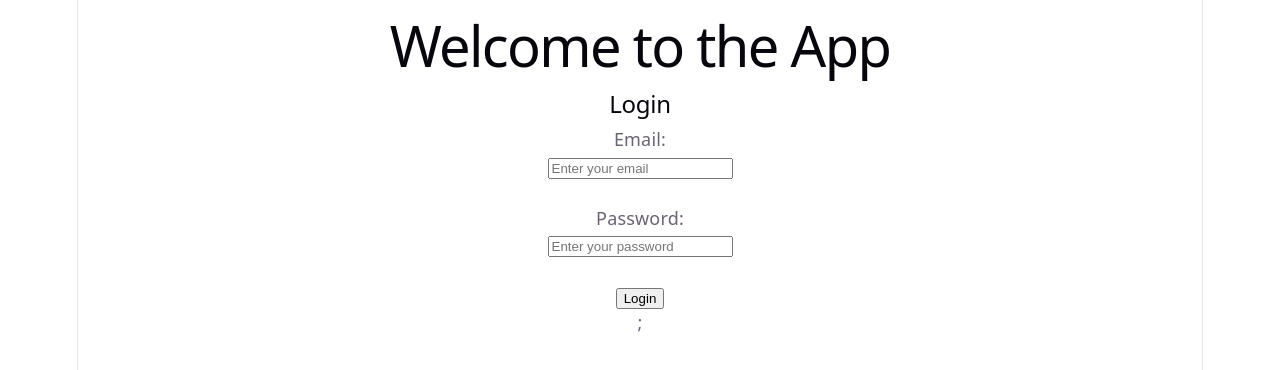
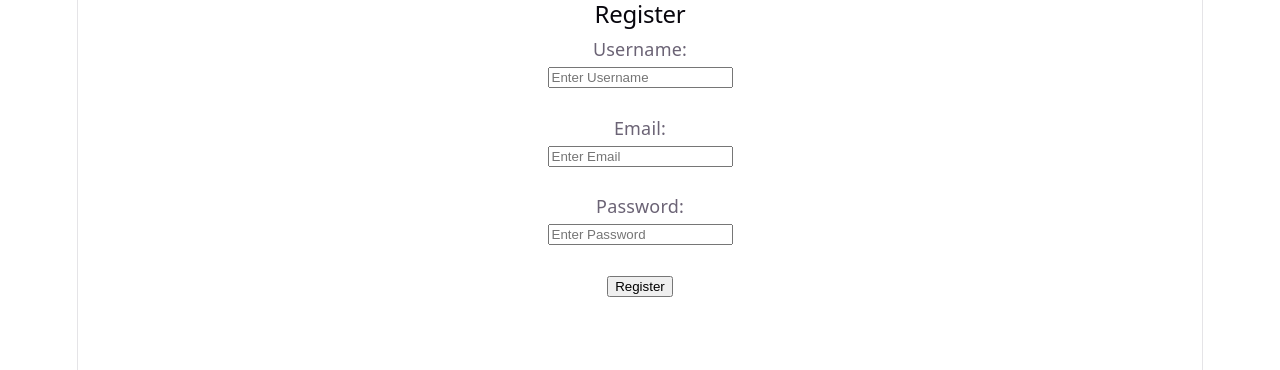
Before and after one commit to Saif-711/online-meeting-or-study-room, a React app in the folder Frontend/: page /register in a window 1280 px wide. Shown: the top 370 px of the page. Built offline with nearby package versions, Linux system fonts and the light colour scheme; the HTML template or start-up script is replaced by a standard one.

Commit message:
handle Register

```diff
--- a/Frontend/src/App.jsx
+++ b/Frontend/src/App.jsx
@@ -1,10 +1,14 @@
 import Login from "./pages/Login";
+import Dashboard from "./pages/Dashboard";
+import Register from "./pages/Register";
+import { Routes, Route } from "react-router-dom";
 function App() {
   return (
-    <>
-    <h1>Welcome to the App</h1>
-        <Login />;
-        </>
+    <Routes>
+      <Route path="/register" element={<Register />} />
+      <Route path="/login" element={<Login />} />
+      <Route path="/dashboard" element={<Dashboard />} />
+    </Routes>
   );
 
 }
--- a/Frontend/src/main.jsx
+++ b/Frontend/src/main.jsx
@@ -3,11 +3,14 @@ import { createRoot } from 'react-dom/client'
 import './index.css'
 import App from './App.jsx'
 import AuthProvider from './context/AuthContext.jsx'
+import { BrowserRouter } from 'react-router-dom'
+createRoot(document.getElementById('root')).render(
 
-createRoot(document.getElementById('root')).render(
   <StrictMode>
+    <BrowserRouter>
     <AuthProvider>
       <App/>
     </AuthProvider>
+    </BrowserRouter>
   </StrictMode>,
 )
--- /dev/null
+++ b/Frontend/src/pages/Dashboard.jsx
@@ -0,0 +1,6 @@
+
+export default function Dashboard() {
+    return (
+        <h1>Welcome to the Dashboard</h1>
+    );
+}
--- a/Frontend/src/pages/Login.jsx
+++ b/Frontend/src/pages/Login.jsx
@@ -1,8 +1,9 @@
 import {useState} from "react";
 import {login} from "../services/authService";
+import {useNavigate} from "react-router-dom";
 export default function Login (){
 
-
+  const navigate = useNavigate();
   const [email,setEmail] = useState("");
   const [password,setPassword] = useState("");
   const [error,setError] = useState("");
@@ -15,10 +16,10 @@ export default function Login (){
     try{
       const data = await login(email,password);
       localStorage.setItem("token",data.token);
-      //test
-      console.log(data);
-      console.log("Login successful");
-      //
+      // console.log(data);
+      // console.log("Login successful");
+      navigate("/dashboard");
+
 
 
     }catch(err){
--- /dev/null
+++ b/Frontend/src/pages/Register.jsx
@@ -0,0 +1,72 @@
+import { useState } from "react";
+import { register } from "../services/authService";
+import { useNavigate } from "react-router-dom";
+export default function Register() {
+    const navigate = useNavigate();
+   const [formData,setFormData]=useState({
+        username:"",
+        email:"",
+        password:""
+   })
+    const[error,setError] = useState("");
+    const[loading,setLoading] = useState(false);
+
+    const handleChange = (e)=>{
+        setFormData({
+            ...formData,
+            [e.target.name]:e.target.value
+        });
+    };
+
+    const handleRegister = async(e)=>{
+        e.preventDefault();
+        setLoading(true);
+        setError("");
+        try{
+            const data = await register(formData);
+            console.log(data);
+            navigate("/login");
+        }catch(err){
+            setError(err.response?.data?.message || "Registration failed");
+        }finally{
+            setLoading(false);
+        }
+    };
+
+return (
+    <div className="register-container">
+       <div>
+        <h2>Register</h2>
+        <form onSubmit={handleRegister}>
+            <div>
+                <label>Username:</label>
+                <br />
+                <input type="text" name="username"placeholder="Enter Username"
+                value={formData.username} onChange={handleChange} required />
+            </div>
+            <br />
+            <div>
+                <label>Email:</label>
+                <br />
+                <input type="email" name="email" placeholder="Enter Email"
+                value={formData.email} onChange={handleChange} required />
+            </div>
+            <br />
+            <div>
+                <label>Password:</label>
+                <br />
+                <input type="password" name="password" placeholder="Enter Password"
+                value={formData.password} onChange={handleChange} required />
+            </div>
+            <br />
+            {error && (
+                <p style={{color:"red"}}>{error}</p>
+            )}
+            <button type="submit" disabled={loading}>
+                {loading ? "Registering..." : "Register"}
+            </button>
+        </form>
+        </div>
+    </div>
+  );
+}
```
Also changed, not shown: 1 other file (tests, documents, lock files or other folders).
